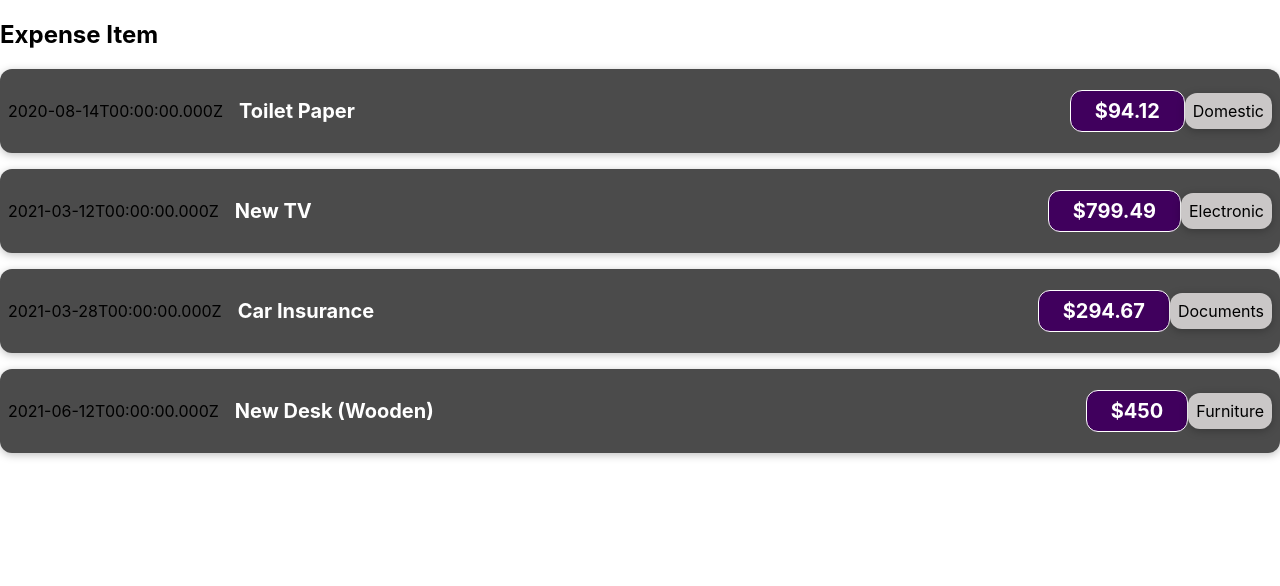
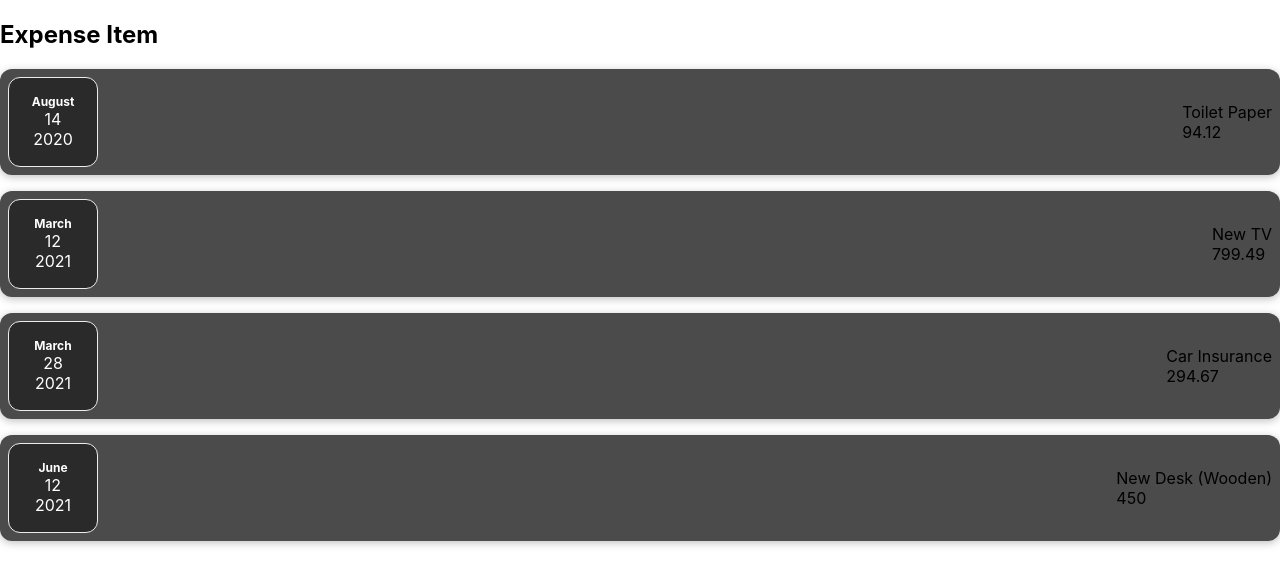
Before and after one commit to MrAbhishekRawat/frontend_module, a React (Create React App) app: page / in a window 1280 px wide. Shown: the top 586 px of the page. Built offline with nearby package versions, Linux system fonts and the light colour scheme.

Commit message:
letget task10

```diff
--- a/src/App.js
+++ b/src/App.js
@@ -1,6 +1,6 @@
 import ExpenseItem from "./Components/ExpenseItem";
 
-function App(){
+function App() {
   const expenses = [
 
     {
@@ -27,7 +27,7 @@
     },
 
   ];
-  return(
+  return (
     <div>
       <h2>Expense Item</h2>
       <ExpenseItem
--- /dev/null
+++ b/src/Components/ExpenseDate.css
@@ -0,0 +1,27 @@
+
+.expense-date {
+    display: flex;
+    flex-direction: column;
+    width: 5.5rem;
+    height: 5.5rem;
+    border: 1px solid #ececec;
+    background-color: #2a2a2a;
+    color: white;
+    border-radius: 12px;
+    align-items: center;
+    justify-content: center;
+  }
+
+  .expense-date__month {
+    font-size: 0.75rem;
+    font-weight: bold;
+  }
+
+  .expense-date__year {
+    font-size: 0.75rem;
+  }
+
+  .expense-date__day {
+    font-size: 1.5rem;
+    font-weight: bold;
+  }
--- /dev/null
+++ b/src/Components/ExpenseDate.js
@@ -0,0 +1,22 @@
+import './ExpenseDate.css'
+function ExpenseDate(props) {
+
+    const month = props.date.toLocaleString('en-US', { month: 'long' });
+    const day = props.date.toLocaleString('en-US', { day: '2-digit' });
+    const year = props.date.getFullYear();
+
+    return (
+        <div className='expense-date'>
+            <div className='expense-date__month'>
+                {month}
+            </div>
+            <div calssName='expense-date__year'>
+                {day}
+            </div>
+            <div calssName='expense-date__day'>
+                {year}
+            </div>
+        </div>
+    );
+}
+export default ExpenseDate;
--- /dev/null
+++ b/src/Components/ExpenseDetails.js
@@ -0,0 +1,12 @@
+import "./ExpenseItem.css";
+
+function ExpenseDetails(props){
+    return (
+        <div className='expense-item__details'>
+      <div className='expense-item__title'>{props.title}</div>
+      <div className='expense-item__location'>{props.location}</div>
+      <div className='expense-item__amount'>{props.amount}</div>
+    </div>
+    );
+}
+export default ExpenseDetails;
--- a/src/Components/ExpenseItem.js
+++ b/src/Components/ExpenseItem.js
@@ -1,18 +1,19 @@
 import './ExpenseItem.css';
+import ExpenseDate from './ExpenseDate';
+import ExpenseDetails from './ExpenseDetails';
 
 function ExpenseItem(props) {
 
-    return (
-      <div className='expense-item'>
-        <div>{props.date.toISOString()}</div>
-        <div className='expense-item__description'>
-          <h2>{props.title}</h2>
-          <div className='expense-item__price'>${props.amount}</div>
-        </div>
-        <div className='locationofexpenditure'>{props.category}</div>
-      </div>
-
-    );
-  }
+  return (
+    <div className='expense-item'>
+      <ExpenseDate date={props.date} />
+      <ExpenseDetails
+        title={props.title}
+        amount={props.amount}
+        category={props.category}
+      />
+    </div>
+  );
+}
 
 export default ExpenseItem;
```
Lines whose indentation alone changed are shown as unchanged.
